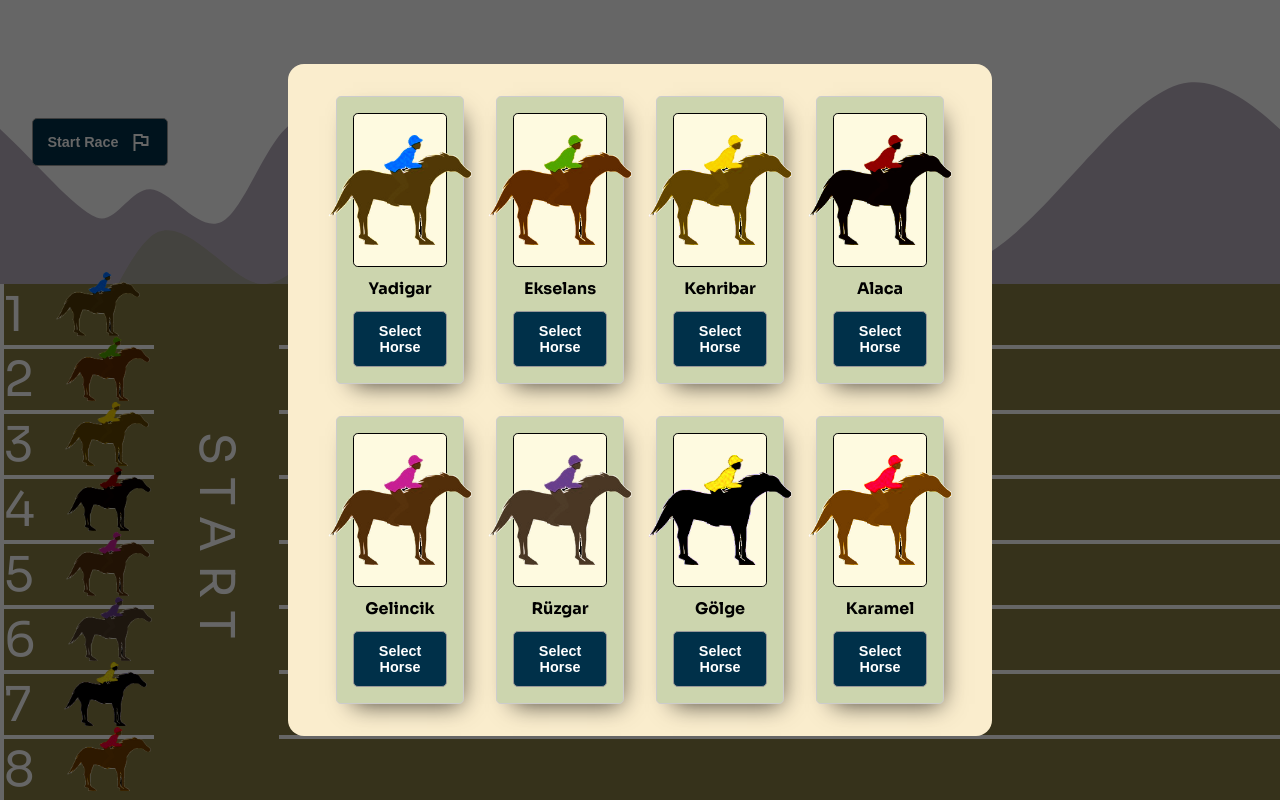
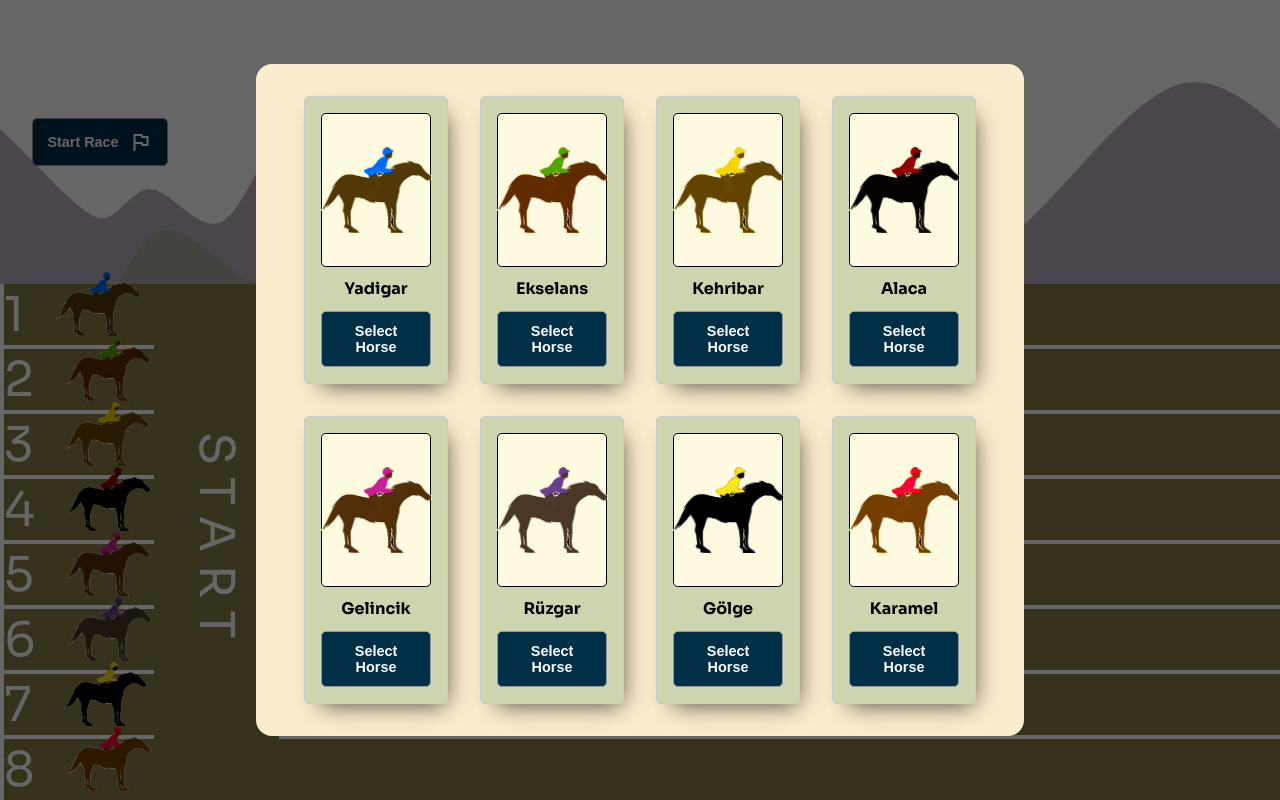
Before and after one commit to trombonist76/protein-bootcamp-horseracing-app, a Vue app: page / in a window 1280 px wide. Built offline with nearby package versions, Linux system fonts and the light colour scheme.

Commit message:
[Update] Bugs fixed & selectedHorse implemented.

```diff
--- a/src/components/Leaderboard/LeaderboardItem.vue
+++ b/src/components/Leaderboard/LeaderboardItem.vue
@@ -23,7 +23,7 @@ const rankClass = computed(() => ({
       <span class="spec speed">
         {{ props.horse.speed }} kph</span>
     </div>
-
+    <span class="item__selected material-symbols-outlined" v-if="props.horse.isSelected">verified</span>
   </div>
 </template>
 <style scoped lang="scss">
@@ -67,6 +67,12 @@ const rankClass = computed(() => ({
     margin: auto;
   }
 
+  &__selected {
+    border-radius: 50%;
+    color: $ranking-navy-color;
+    font-size: 1.2rem;
+  }
+
 }
 
 .first {
--- a/src/components/Result/Result.vue
+++ b/src/components/Result/Result.vue
@@ -1,6 +1,7 @@
 <script setup>
 import { useHorseStore } from '@/store/useHorse'
 import { useRaceStore } from '@/store/useRace'
+import { removeSelectedHorse } from '@/service/local'
 import ResultItem from './ResultItem.vue';
 import ButtonComp from '@/components/Button/Button.vue';
 const horseStore = useHorseStore()
@@ -12,6 +13,7 @@ const restartHandler = () => {
 }
 
 const closeHandler = () => {
+  removeSelectedHorse()
   raceStore.resetRace()
 }
 
--- a/src/components/Result/ResultItem.vue
+++ b/src/components/Result/ResultItem.vue
@@ -24,6 +24,9 @@ const topClass = computed(() => ({
         <span class="material-symbols-outlined time__icon">timer</span>
         {{props.result.time}}
       </div>
+      <div class="selected" v-if="props.result.isSelected">
+        <span class="material-symbols-outlined selected__icon" >verified</span>
+      </div>
     </div>
   </div>
 </template>
@@ -43,10 +46,10 @@ const topClass = computed(() => ({
 
 
   &__specs {
-    display: flex;
+    display: grid;
+    grid-template-columns: 1fr 2fr 1fr;
     flex: 1;
-    justify-content: space-evenly;
-    align-items: center;
+    place-items: center;
 
 
     .time{
@@ -61,10 +64,21 @@ const topClass = computed(() => ({
 
       &::before{
         content: 'Finished in';
-        letter-spacing: .06rem;
+        letter-spacing: .03rem;
         font-size: .9rem;
         font-weight: 400;
         font-style: italic;
+      }
+    }
+
+    .selected{
+        display: flex;
+        justify-content: center;
+        align-items: center;
+        gap: .4rem;
+
+      &__icon{
+        font-size: 1.4rem;
       }
     }
   }
@@ -91,13 +105,14 @@ const topClass = computed(() => ({
   border: none;
 
   .item__specs {
+    display: flex;
     flex-direction: column;
     justify-content: flex-start;
     width: 100%;
-    gap: .2rem;
+    gap: .3rem;
 
     .time::before{
-        content: ''
+        content: '';
       }
   }
   .item__trophy {
--- a/src/components/Table/Table.vue
+++ b/src/components/Table/Table.vue
@@ -1,9 +1,13 @@
 <script setup>
+import TableItem from "./TableItem.vue";
 import { useHorseStore } from "@/store/useHorse"
-import TableItem from "./TableItem.vue";
+import { setSelectedHorse } from "@/service/local"
+
 const horseStore = useHorseStore()
+
 const selectHorseHandler = (horse) => {
   horseStore.selectHorse(horse)
+  setSelectedHorse(horse)
 }
 </script>
 
@@ -28,15 +32,33 @@ const selectHorseHandler = (horse) => {
     background-color: rgba($color: black, $alpha: .6);
 
     .inner{
-      width: 55%;
+      width: 100%;
       display: grid;
       align-items: center;
       gap: 2rem;
-      padding: 2rem 3rem;
-      grid-template-columns: repeat(4, minmax(0, 1fr));
+      padding: 2rem 1rem;
+      grid-template-columns: repeat(3, minmax(0, 1fr));
       border-radius: 1rem;
       overflow: hidden;
       background-color: $not-in-top;
+
+      @include md {
+        width: 80%;
+        padding: 2rem 3rem;
+        grid-template-columns: repeat(4, minmax(0, 1fr));
+      }
+
+      @include lg{
+        width: 80%;
+      }
+
+      @include xl{
+        width: 60%;
+      }
+
+      @include xxl{
+        width: 50%;
+      }
     }
   }
 </style>
--- a/src/components/Table/TableItem.vue
+++ b/src/components/Table/TableItem.vue
@@ -26,6 +26,7 @@ import ButtonComp from "@/components/Button/Button.vue"
 
 <style lang="scss" scoped>
 @import '@/assets/scss/variables.scss';
+@import '@/assets/scss/mixins.scss';
 
   .item{
     display: flex;
@@ -53,7 +54,11 @@ import ButtonComp from "@/components/Button/Button.vue"
       flex:1;
 
       &__horse{
-        width: 9rem;
+        width: 6rem;
+
+        @include xl{
+          width: 7rem;
+        }
       }
     }
   }
--- /dev/null
+++ b/src/service/local.js
@@ -0,0 +1,15 @@
+export const getSelectedHorse = () => {
+  const data = localStorage.getItem('selectedHorse');
+  const selectedHorse = JSON.parse(data);
+  return selectedHorse;
+}
+
+export const setSelectedHorse = (horse) => {
+  const selectedHorse = JSON.stringify(horse)
+  localStorage.setItem('selectedHorse', selectedHorse);
+  return selectedHorse;
+}
+
+export const removeSelectedHorse = () => {
+  localStorage.removeItem("selectedHorse");
+}
--- a/src/store/useHorse.js
+++ b/src/store/useHorse.js
@@ -3,7 +3,9 @@ import { getHorses, getRandomSpeed, speedMultiplier} from "@/utils"
 import { useRaceStore } from './useRace'
 
 export const useHorseStore = defineStore('horse', {
-  state: () => ({horses: getHorses()}),
+  state: () => ({
+    horses: getHorses(),
+  }),
 
   getters: {
     checkAllFinished : (state) => state.horses.every(horse => horse.location >= 90),
@@ -63,7 +65,7 @@ export const useHorseStore = defineStore('horse', {
     },
 
     selectHorse(selectedHorse){
-      const horse = this.findHorse(selectedHorse)
+      const horse = this.findHorse(selectedHorse.id)
       horse.isSelected = true
     }
   }
--- a/src/store/useRace.js
+++ b/src/store/useRace.js
@@ -1,8 +1,6 @@
 import { defineStore } from 'pinia'
 import { useHorseStore } from './useHorse'
 import { useCountdownStore } from './useCountdown'
-
-
 export const useRaceStore = defineStore('race',{
   state: () => ({
     isStarted: false,
--- a/src/utils/index.js
+++ b/src/utils/index.js
@@ -1,19 +1,29 @@
-export function getHorses() {
+import {getSelectedHorse} from "@/service/local"
+
+const getHorseNames = () => {
   const horseNames = [
     "Yadigar", "Ekselans", "Kehribar",
     "Alaca", "Gelincik", "Rüzgar", "Gölge", "Karamel"
   ]
+  return horseNames
+}
+
+
+export function getHorses() {
   const horses = [];
+  const names = getHorseNames()
+  const selectedHorse = getSelectedHorse()
 
   for (let i = 0; i < 8; i++) {
+    const isSelected = selectedHorse?.id === i + 1
     const horse = {
       id: i + 1,
-      name: horseNames.at(i),
+      name: names.at(i),
       location: 0,
       speed: 0,
       startedAt: null,
       finishedAt: null,
-      isSelected: false,
+      isSelected: isSelected,
       time: null,
     };
 
```
Also changed, not shown: 1 other file (tests, documents, lock files or other folders).
